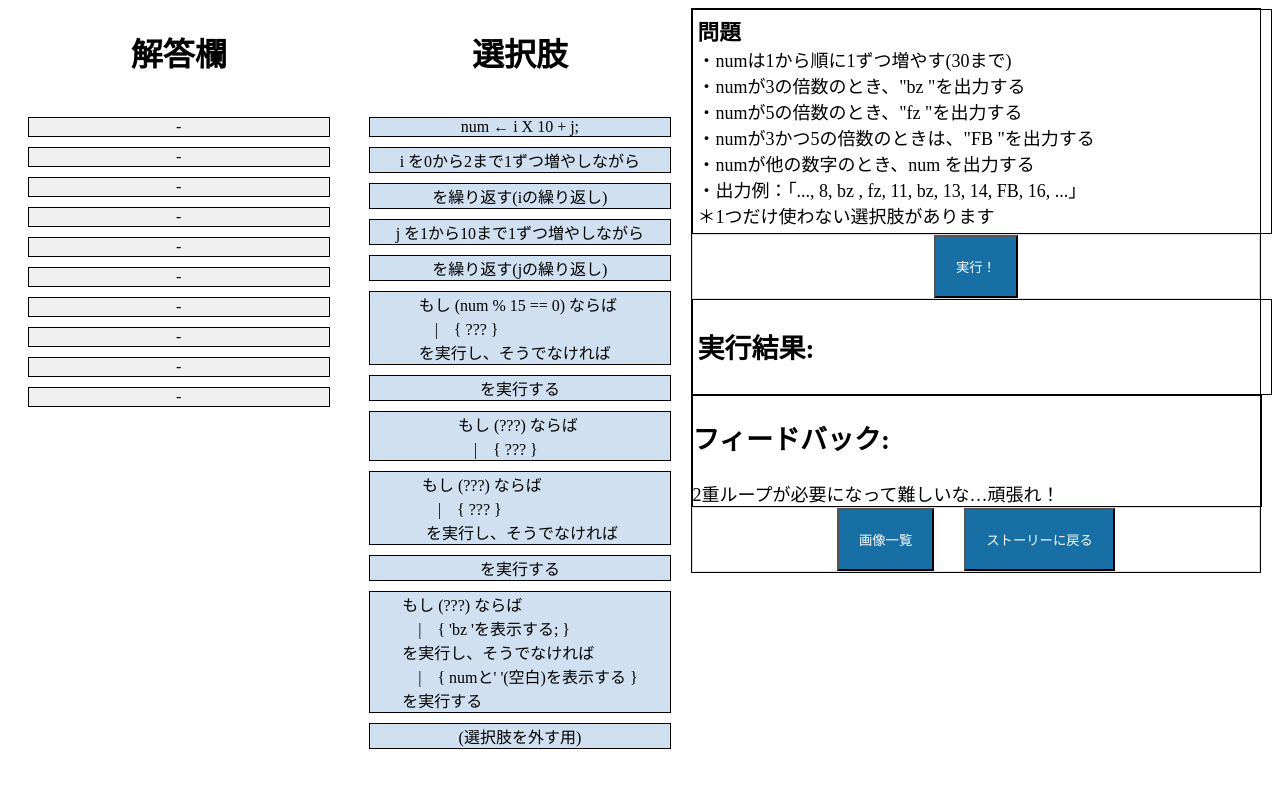
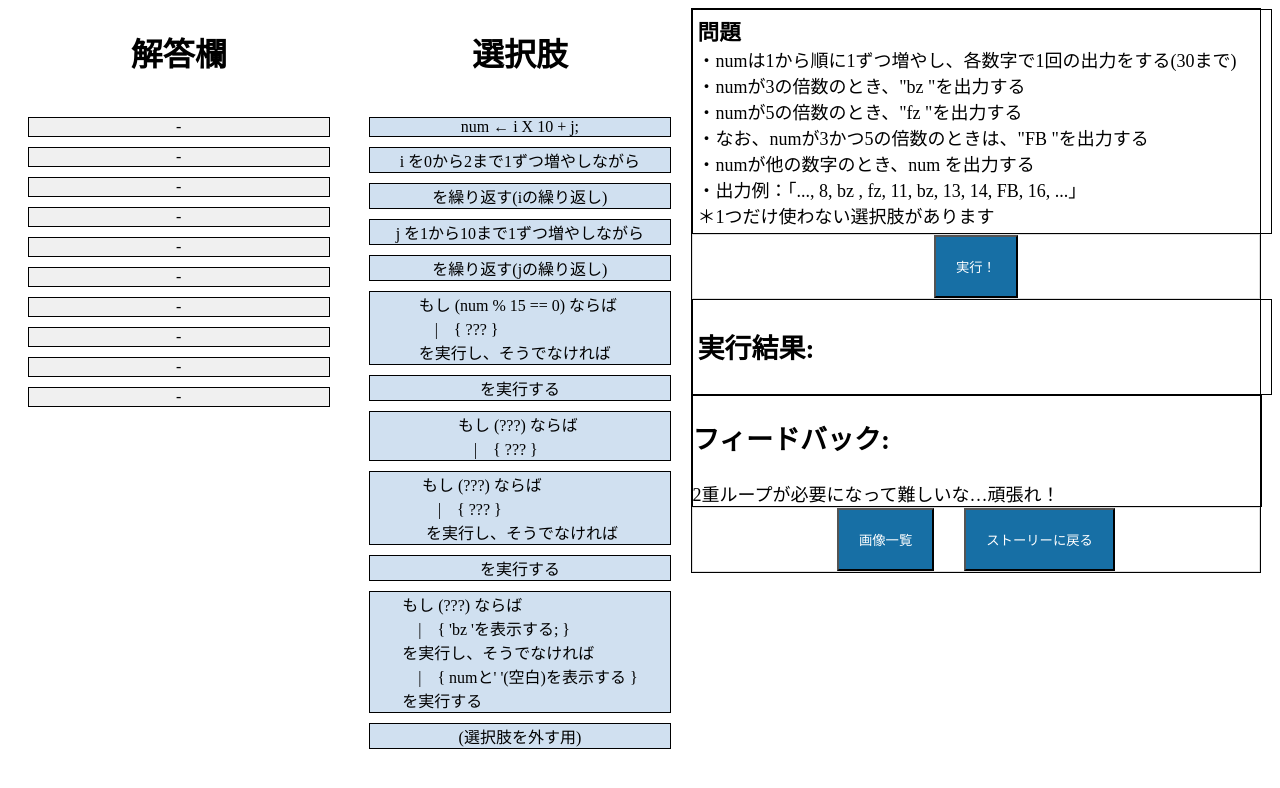
Before and after one commit to git-yt06/git-yt06.github.io, a plain HTML site: page problem/fzbz/q.html in a window 1280 px wide. Drawn offline with Linux system fonts and the light colour scheme.

Commit message:
Update q.html

```diff
--- a/problem/fzbz/q.html
+++ b/problem/fzbz/q.html
@@ -45,10 +45,10 @@
         <div class="resultArea" style="font-size:large">
             <div id="quiz">
                 <div style="font-size: larger;font-weight: bolder;">問題</div>
-                ・numは1から順に1ずつ増やす(30まで)<br>
+                ・numは1から順に1ずつ増やし、各数字で1回の出力をする(30まで)<br>
                 ・numが3の倍数のとき、"bz "を出力する<br>
                 ・numが5の倍数のとき、"fz "を出力する<br>
-                ・numが3かつ5の倍数のときは、"FB "を出力する<br>
+                ・なお、numが3かつ5の倍数のときは、"FB "を出力する<br>
                 ・numが他の数字のとき、num を出力する<br>
                 ・出力例：「..., 8, bz , fz, 11, bz, 13, 14, FB, 16, ...」<br>
                 ＊1つだけ使わない選択肢があります
```
